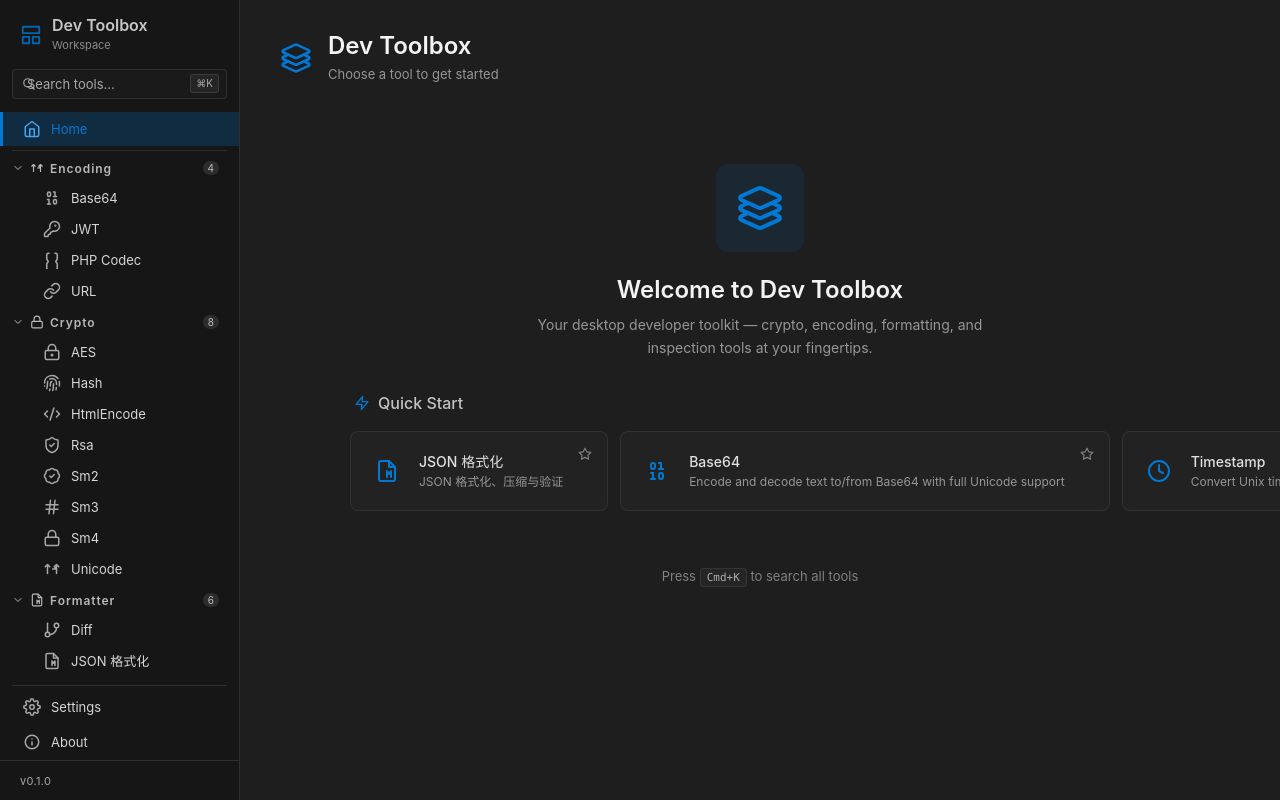
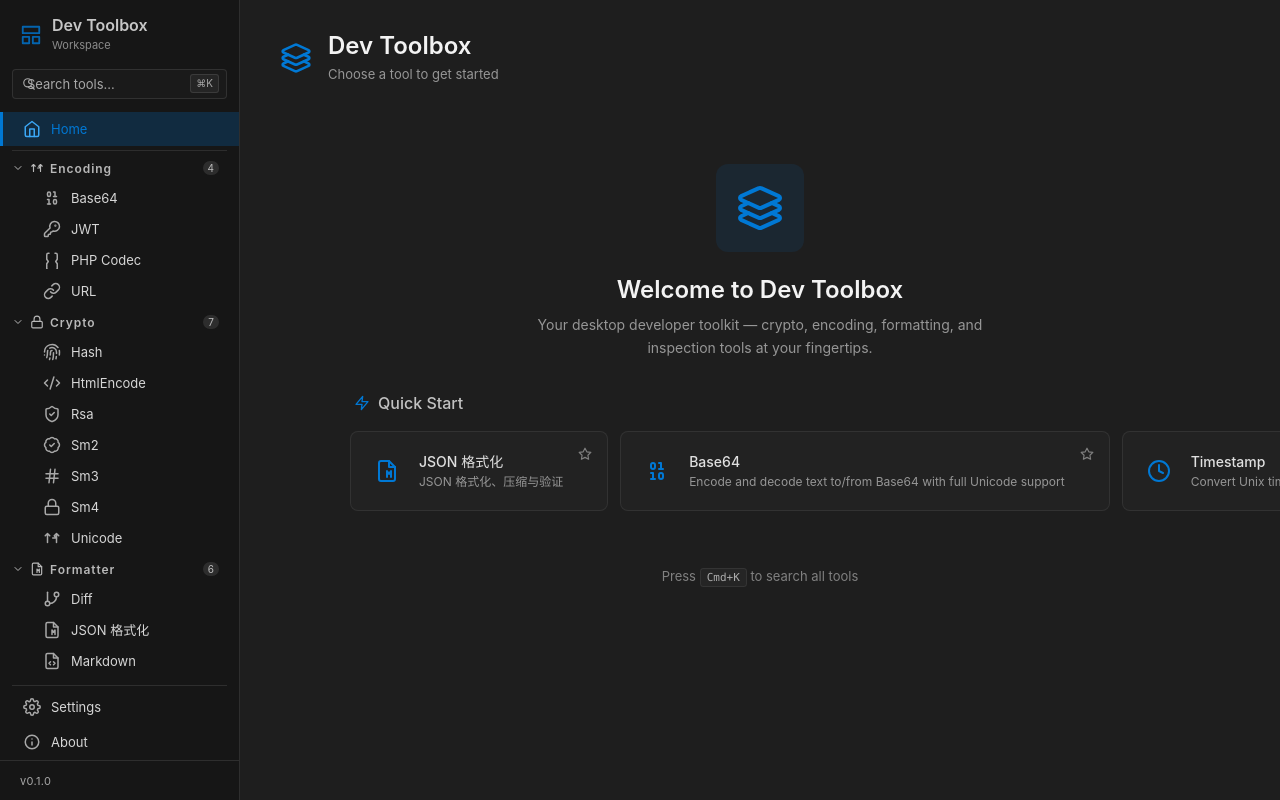
Before and after one commit to smallLazy/dev-toolbox, a Vue app: page / in a window 1280 px wide. Built offline with nearby package versions, Linux system fonts and the light colour scheme.

Commit message:
feat(sidebar): map tools to distinct icons

```diff
--- a/src/components/Sidebar.vue
+++ b/src/components/Sidebar.vue
@@ -46,17 +46,8 @@ interface CategorySection {
 // ── Legacy items (TODO: remove once migrated to plugins) ─────────────
 
 /** Tools still living in src/modules/ without a plugin manifest.
- *  TODO: remove AES once migrated to features. */
-const LEGACY_ITEMS: MenuItem[] = [
-  {
-    path: '/crypto',
-    label: 'AES',
-    icon: 'LockKeyhole',
-    keywords: 'aes crypto encrypt decrypt cbc ecb',
-    category: 'crypto',
-    pluginId: 'aes',
-  },
-]
+ *  All legacy tools have been migrated — kept for future extensions. */
+const LEGACY_ITEMS: MenuItem[] = []
 
 // ── Dynamic sidebar categories from workspace store ──────────────────
 
```
